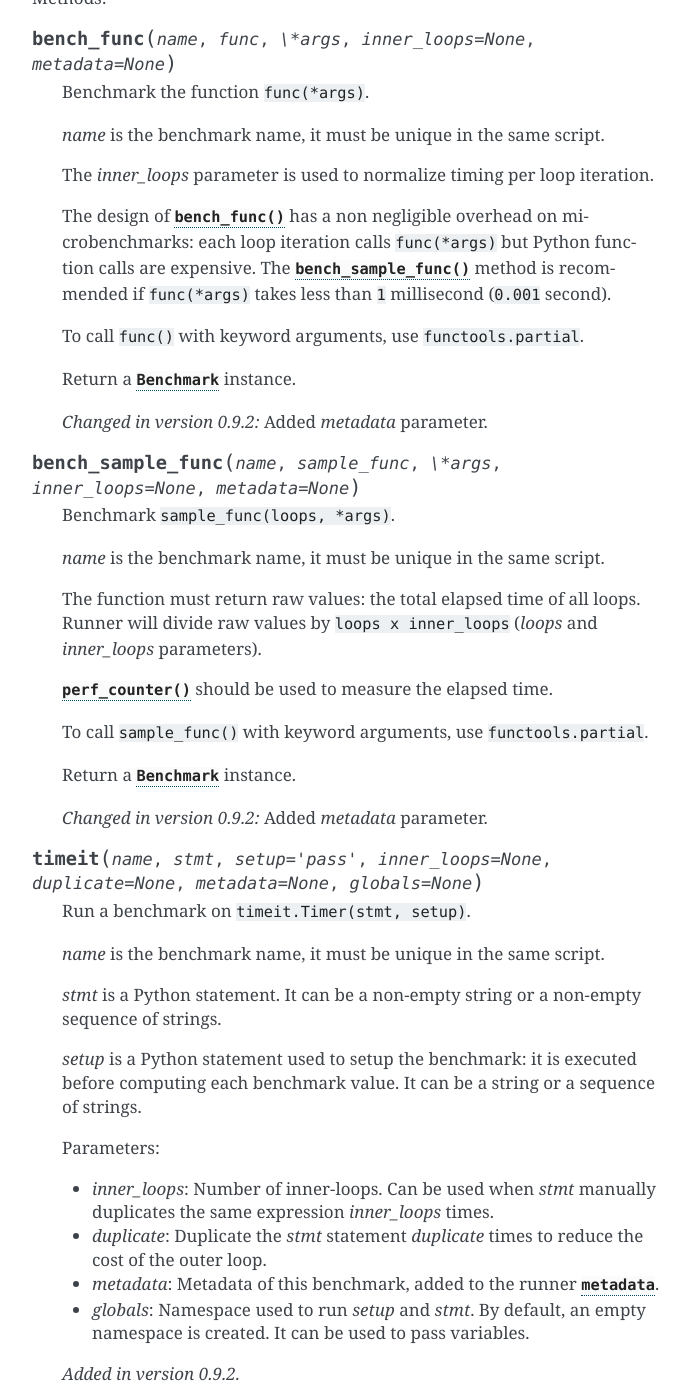
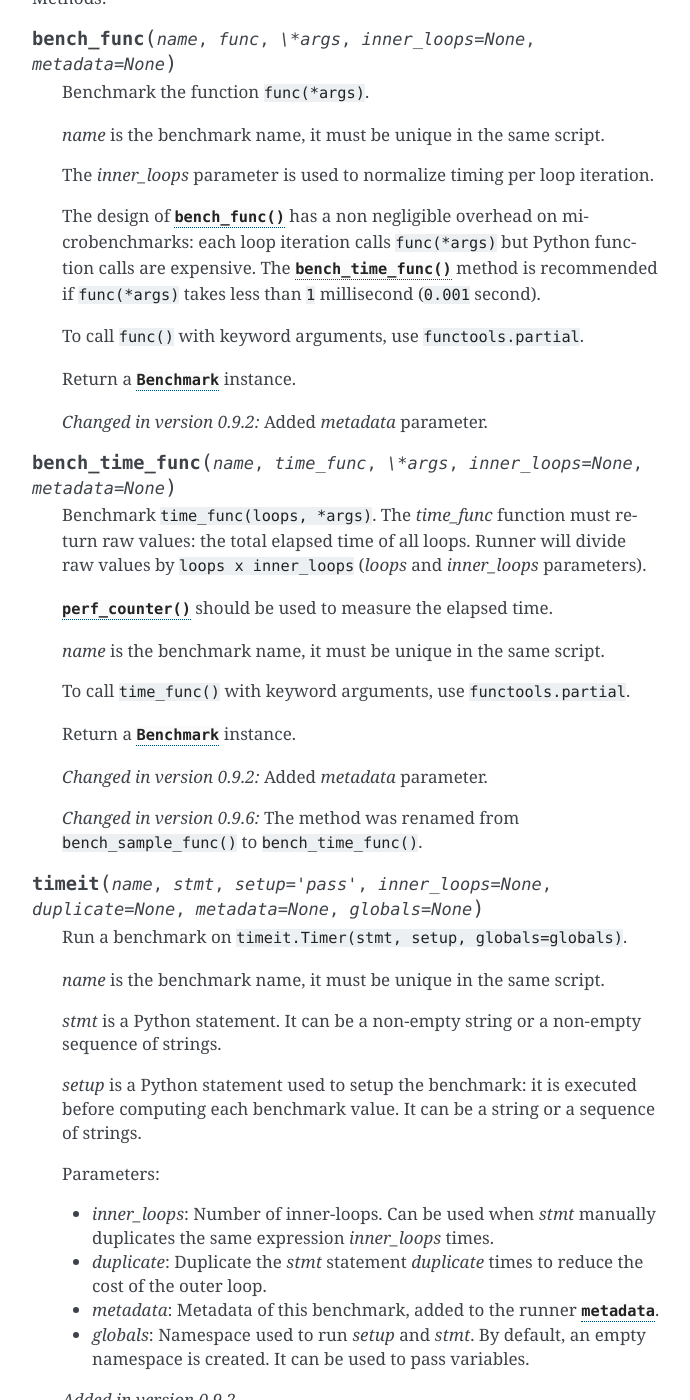
Before and after one commit to psf/pyperf, a Sphinx documentation site: the page built from doc/api.rst, in a window 1280 px wide and 1400 px high, scrolled down 9154 px. Shown: the whole window, without its empty margins (418-1108 px from the left). Built offline with Sphinx 7.4.7, drawn with Linux system fonts in a browser that asks for light colours; some of the changed text lies outside the part shown.

Commit message:
Rename bench_sample_func() to bench_time_func()

```diff
--- a/TODO.rst
+++ b/TODO.rst
@@ -11,7 +11,6 @@ TODO
 ====
 
 * Update JSON example
-* Rename Runner.bench_sample_func()
 * Compute duration in the main process, not in the worker process? Or replace
   the value in the main process?
 * Implement a few system operations on macOS
--- a/doc/api.rst
+++ b/doc/api.rst
@@ -487,7 +487,7 @@ Runner
 
       The design of :meth:`bench_func` has a non negligible overhead on
       microbenchmarks: each loop iteration calls ``func(*args)`` but Python
-      function calls are expensive. The :meth:`bench_sample_func` method is
+      function calls are expensive. The :meth:`bench_time_func` method is
       recommended if ``func(*args)`` takes less than ``1`` millisecond
       (``0.001`` second).
 
@@ -498,19 +498,18 @@ Runner
       .. versionchanged:: 0.9.2
          Added *metadata* parameter.
 
-   .. method:: bench_sample_func(name, sample_func, \*args, inner_loops=None, metadata=None)
+   .. method:: bench_time_func(name, time_func, \*args, inner_loops=None, metadata=None)
 
-      Benchmark ``sample_func(loops, *args)``.
+      Benchmark ``time_func(loops, *args)``. The *time_func* function must
+      return raw values: the total elapsed time of all loops. Runner will
+      divide raw values by ``loops x inner_loops`` (*loops* and *inner_loops*
+      parameters).
+
+      :func:`perf_counter` should be used to measure the elapsed time.
 
       *name* is the benchmark name, it must be unique in the same script.
 
-      The function must return raw values: the total elapsed time of all
-      loops. Runner will divide raw values by ``loops x inner_loops``
-      (*loops* and *inner_loops* parameters).
-
-      :func:`perf_counter` should be used to measure the elapsed time.
-
-      To call ``sample_func()`` with keyword arguments, use
+      To call ``time_func()`` with keyword arguments, use
       ``functools.partial``.
 
       Return a :class:`Benchmark` instance.
@@ -518,9 +517,13 @@ Runner
       .. versionchanged:: 0.9.2
          Added *metadata* parameter.
 
+      .. versionchanged:: 0.9.6
+         The method was renamed from ``bench_sample_func()`` to
+         ``bench_time_func()``.
+
    .. method:: timeit(name, stmt, setup="pass", inner_loops=None, duplicate=None, metadata=None, globals=None)
 
-      Run a benchmark on ``timeit.Timer(stmt, setup)``.
+      Run a benchmark on ``timeit.Timer(stmt, setup, globals=globals)``.
 
       *name* is the benchmark name, it must be unique in the same script.
 
--- a/doc/examples/bench_sample_func.py
+++ b/doc/examples/bench_time_func.py
@@ -21,4 +21,4 @@ def bench_dict(loops, mydict):
 runner = perf.Runner()
 mydict = {str(k): k for k in range(1000)}
 # inner-loops: dict[str] is duplicated 10 times
-runner.bench_sample_func('dict[str]', bench_dict, mydict, inner_loops=10)
+runner.bench_time_func('dict[str]', bench_dict, mydict, inner_loops=10)
```
Also changed, not shown: doc/changelog.rst (+11 -8 lines), doc/examples.rst (+5 -5 lines), 4 other files.
